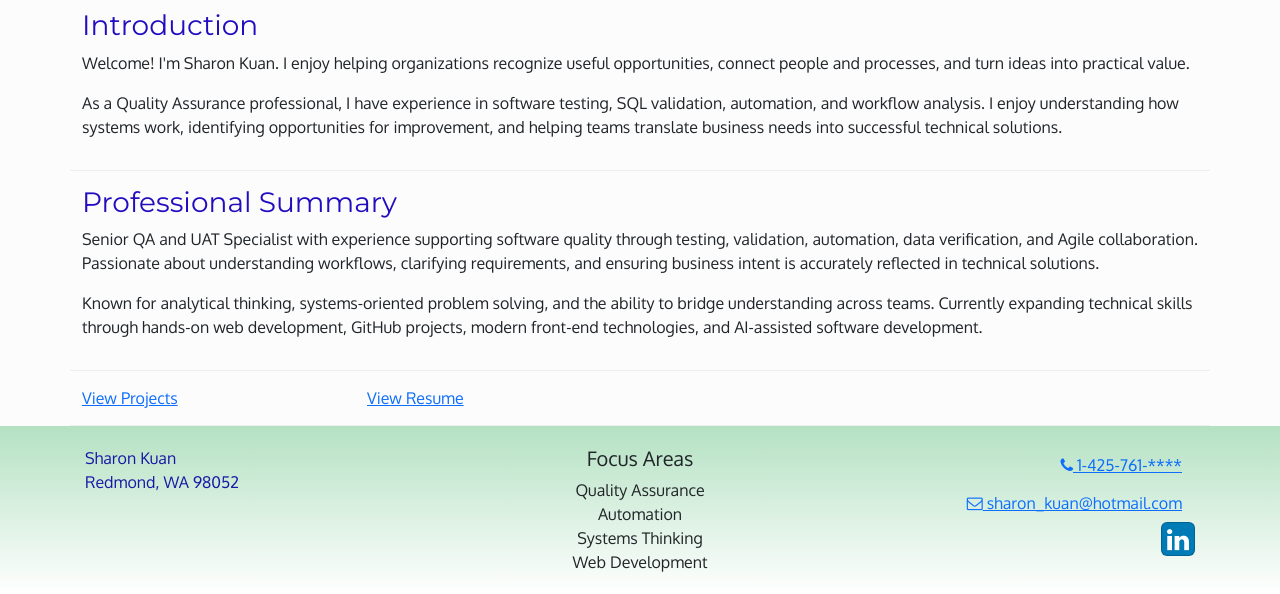
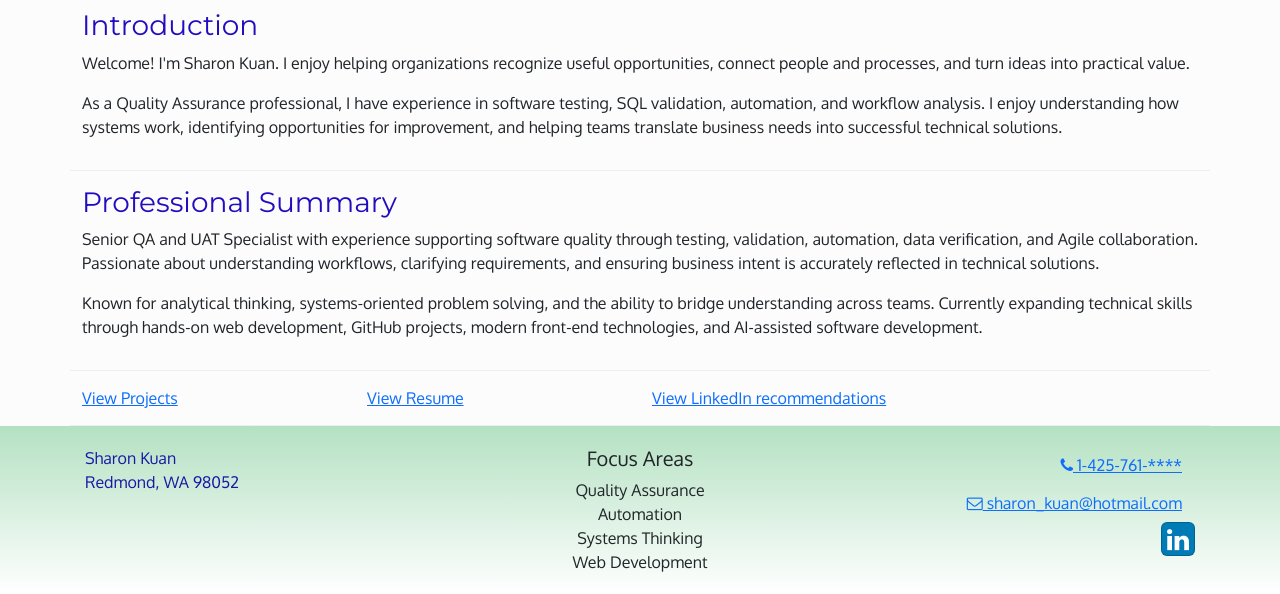
Before and after one commit to sharonkuan/sharon-portfolio-project, a website built with Parcel: page index.html in a window 1280 px wide. Shown: the part 820-1414 px from the top of the page. Built offline with nearby package versions, Linux system fonts and the light colour scheme.

Commit message:
added LinkedIn recommendations link to home page

```diff
--- a/index.html
+++ b/index.html
@@ -47,8 +47,12 @@
             /></a>
           </h2>
           <h3>
-            Quality Assurance • Automation • Systems Thinking • Web Development <br />
-            <small>Building quality through testing, automation, systems thinking, and continuous learning.</small>
+            Quality Assurance • Automation • Systems Thinking • Web Development
+            <br />
+            <small
+              >Building quality through testing, automation, systems thinking,
+              and continuous learning.</small
+            >
           </h3>
         </div>
       </div>
@@ -217,12 +221,20 @@
         <div class="col-md-3">
           <a href="projects.html">View Projects</a>
         </div>
-        <div class="col-md-7">
+        <div class="col-md-3">
           <a
             href="resume/Sharon-Kuan-Resume.pdf"
             target="_blank"
             rel="noopener noreferrer"
             >View Resume
+          </a>
+        </div>
+        <div class="col-md-5">
+          <a
+            href="https://linkedin.com/in/sharon-kuan-2269bb44/details/recommendations"
+            target="_blank"
+            rel="noopener noreferrer"
+            >View LinkedIn recommendations
           </a>
         </div>
       </div>
@@ -259,7 +271,8 @@
               class="btn btn-link"
               href="mailto:sharon_kuan@hotmail.com"
               aria-label="Email sharon_kuan@hotmail.com"
-              ><i class="fa fa-envelope-o" aria-hidden="true"></i> sharon_kuan@hotmail.com</a
+              ><i class="fa fa-envelope-o" aria-hidden="true"></i>
+              sharon_kuan@hotmail.com</a
             ><br />
             <a
               class="btn btn-social-icon btn-linkedin"
```
